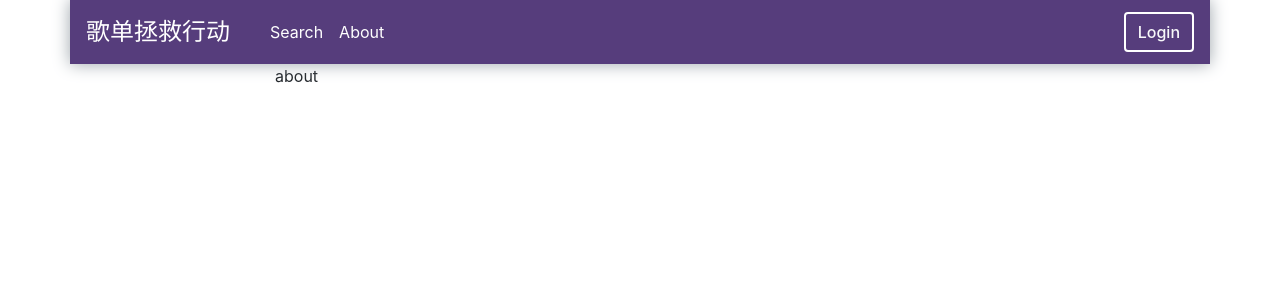
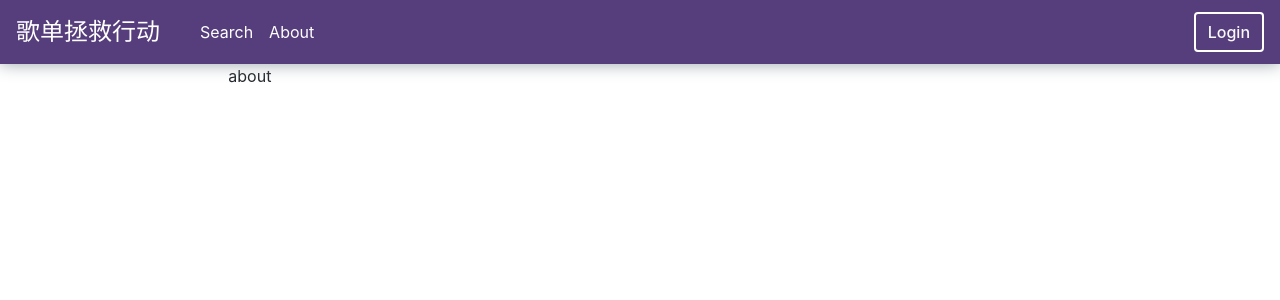
Before and after one commit to Amethyst-564/angular-playlist, an Angular app: page /about in a window 1280 px wide. Shown: the top 300 px of the page. Built offline with nearby package versions, Linux system fonts and the light colour scheme.

Commit message:
update styles

```diff
--- a/src/app/about/about.component.less
+++ b/src/app/about/about.component.less
@@ -5,6 +5,9 @@
     align-items: center;
 }
 
-#mid {
-    .internal-flex();
+.container {
+    max-width: 100vw;
+    #mid {
+        .internal-flex();
+    }
 }
--- a/src/app/login/login.component.less
+++ b/src/app/login/login.component.less
@@ -4,9 +4,12 @@
     flex-direction: column; //垂直flex
     align-items: center;
 }
-#mid {
-    .internal-flex();
-    form {
-        margin-top: 5rem;
+.container{
+    max-width: 100vw;
+    #mid {
+        .internal-flex();
+        form {
+            margin-top: 5rem;
+        }
     }
 }
--- a/src/app/notfound/notfound.component.less
+++ b/src/app/notfound/notfound.component.less
@@ -0,0 +1,3 @@
+.container {
+    max-width: 100vw;
+}
--- a/src/app/playlist/playlist.component.html
+++ b/src/app/playlist/playlist.component.html
@@ -11,8 +11,8 @@
             <img src="{{listCover}}" alt="Responsive image">
 
             <div id="buttons">
-                <button class="btn btn-outline-secondary" onclick="document.getElementById('table').className = 'table table-light table-hover'">light</button>
-                <button class="btn btn-dark" onclick="document.getElementById('table').className = 'table table-dark table-hover'">dark</button>
+                <button class="btn btn-outline-secondary" (click)="toLight()">light</button>
+                <button class="btn btn-dark" (click)="toDark()">dark</button>
             </div>
         </div>
 
@@ -40,7 +40,7 @@
                             <!-- Button trigger modal -->
                             <button type="button" class="btn btn-primary" id="audition" data-toggle="modal" data-target="#modal-center"
                                 (click)="showModal(track)">
-                                <i class="fa fa-play-circle-o" style="color:white" id="audition-play"></i>
+                                <i class="fa fa-play-circle-o" style="color:white"></i>
                             </button>
 
                         </td>
@@ -74,10 +74,3 @@
         </div>
     </div>
 </div>
-
-<script>
-    // function toDark() {
-    //     document.getElementById('table').className = "table table-dark table-hover";
-    //     document.getElementById('audition-play').style.color = "balck";
-    // }
-</script>
--- a/src/app/playlist/playlist.component.ts
+++ b/src/app/playlist/playlist.component.ts
@@ -135,6 +135,28 @@ export class PlaylistComponent implements OnInit, AfterViewInit {
     // $(el).modal('show');
   }
 
+  toDark() {
+    document.getElementById('table').className = 'table table-dark table-hover';
+    const btn = document.getElementsByClassName('btn btn-primary') as HTMLCollectionOf<HTMLElement>;
+    for (let i = 0; i < btn.length; i++) {
+      btn[i].style.backgroundColor = '#212529';
+      btn[i].style.border = '1.5px solid white';
+    }
+  }
+
+  toLight() {
+    document.getElementById('table').className = 'table table-light table-hover';
+    const btn = document.getElementsByClassName('btn btn-primary') as HTMLCollectionOf<HTMLElement>;
+    for (let i = 0; i < btn.length; i++) {
+      btn[i].style.backgroundColor = '#563d7c';
+      btn[i].style.border = '1px solid #563d7c';
+    }
+    // const icon = document.getElementsByClassName('fa fa-play-circle-o') as HTMLCollectionOf<HTMLElement>;
+    // for (let i = 0; i < icon.length; i++) {
+    //   icon[i].style.color = '#563d7c';
+    // }
+  }
+
 
 
 }
```
